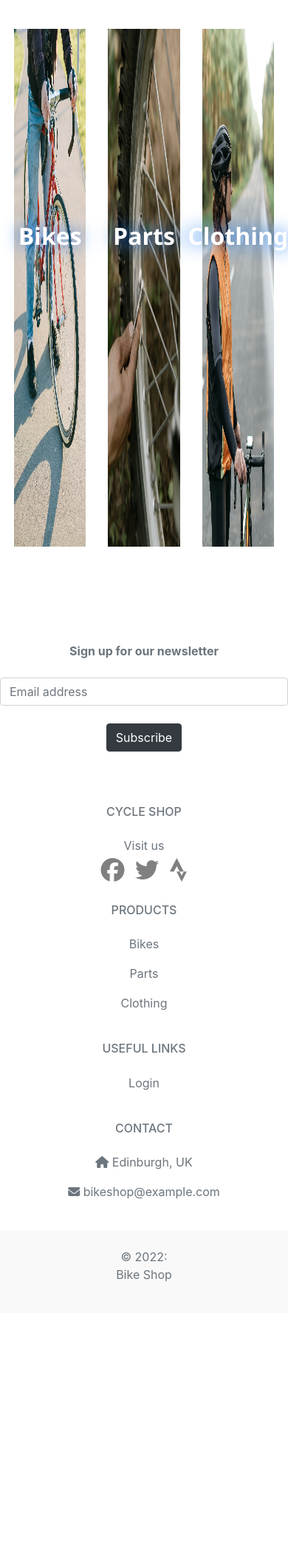
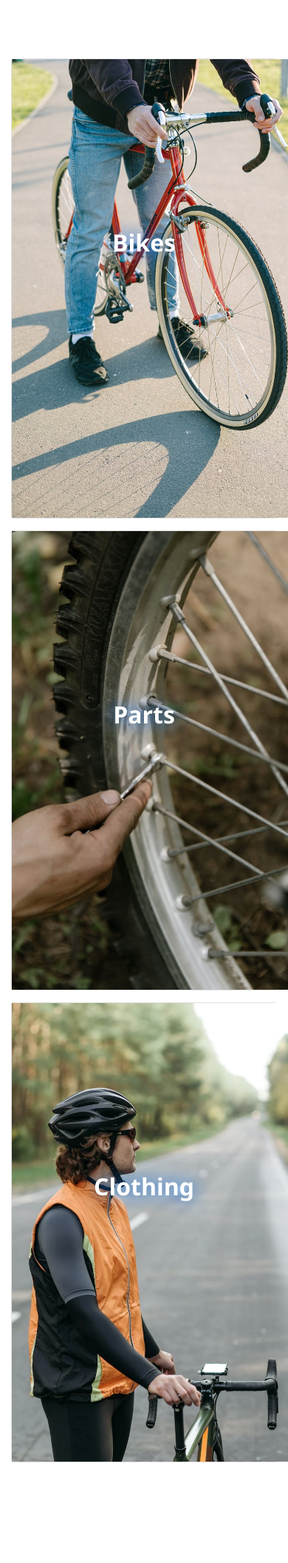
Before and after one commit to jamitag/project-5-eCommerce-Website, a Django app: page / in a window 390 px wide. Shown: the part 86-2199 px from the top of the page at 74% size. Before the commit the page ends 1819 px from the top, so only its background shows below. Run offline with Django 3.2, Linux system fonts and the light colour scheme; some libraries are stand-ins or nearby versions.

Commit message:
make homepage responsive

```diff
--- a/home/templates/home/index.html
+++ b/home/templates/home/index.html
@@ -8,27 +8,54 @@
         </div>
     </div>
 {% endblock %}
+<style>
+    .card-product .category {
+        border-radius: 3px 3px 0 0;
+        overflow: hidden;
+        position: relative;
+        height: 420px;
+        text-align: center;
+    }
+
+    /* .card-product .category img {
+        max-height: 100%;
+        max-width: 100%;
+        object-fit: cover;
+    }
+
+    .card-product {
+        margin-right: 0.5rem;
+    } */
+</style>
 
 {% block content %}
-    <div class="row text-center m-1">
 
-        <div class="col-4 category-container" id="bike-cat">
+    <div class="container my-5">
+        <div class="row">
+            <div class="col-md-4 col-sm-12 col-lg-4" id="bikes-cat">
+                <figure class="card card-product">
                     <a href="{% url 'products' %}?category=Bikes">
-                <img src="/media/bikes.png" class="category" alt="">
+                        <img src="/media/bikes.png" class="category" alt="bikes category" style="width: auto; height: 620px;">
                         <div class="category-text">Bikes</div>
                     </a>
+                </figure>
             </div>
-        <div class="col-4 category-container" id="parts-cat">
+            <div class="col-md-6 col-sm-12 col-lg-3" id="parts-cat">
+                <figure class="card card-product">
                 <a href="{% url 'products' %}?category=Parts">
-                <img src="/media/bikeparts.png" class="category" alt="">
+                    <img src="/media/bikeparts.png" class="category" alt="parts category" style="width: auto; height: 620px;">
                     <div class="category-text">Parts</div>
                 </a>
+                </figure>
             </div>
-        <div class="col-4 category-container" id="clothing-cat">
+            <div class="col-md-6 col-sm-12 col-lg-3" id="clothing-cat">
+                <figure class="card card-product">
                 <a href="{% url 'products' %}?category=Clothing">
-                <img src="/media/bikeclothes.png" class="category" alt="">
+                    <img src="/media/bikeclothes.png" class="category" alt="clothing category" style="width: auto; height: 620px;">
                     <div class="category-text">Clothing</div>
                 </a>
+            </figure>
+            </div>
         </div>
     </div>
 {% endblock %}
```
Lines whose indentation alone changed are shown as unchanged.
